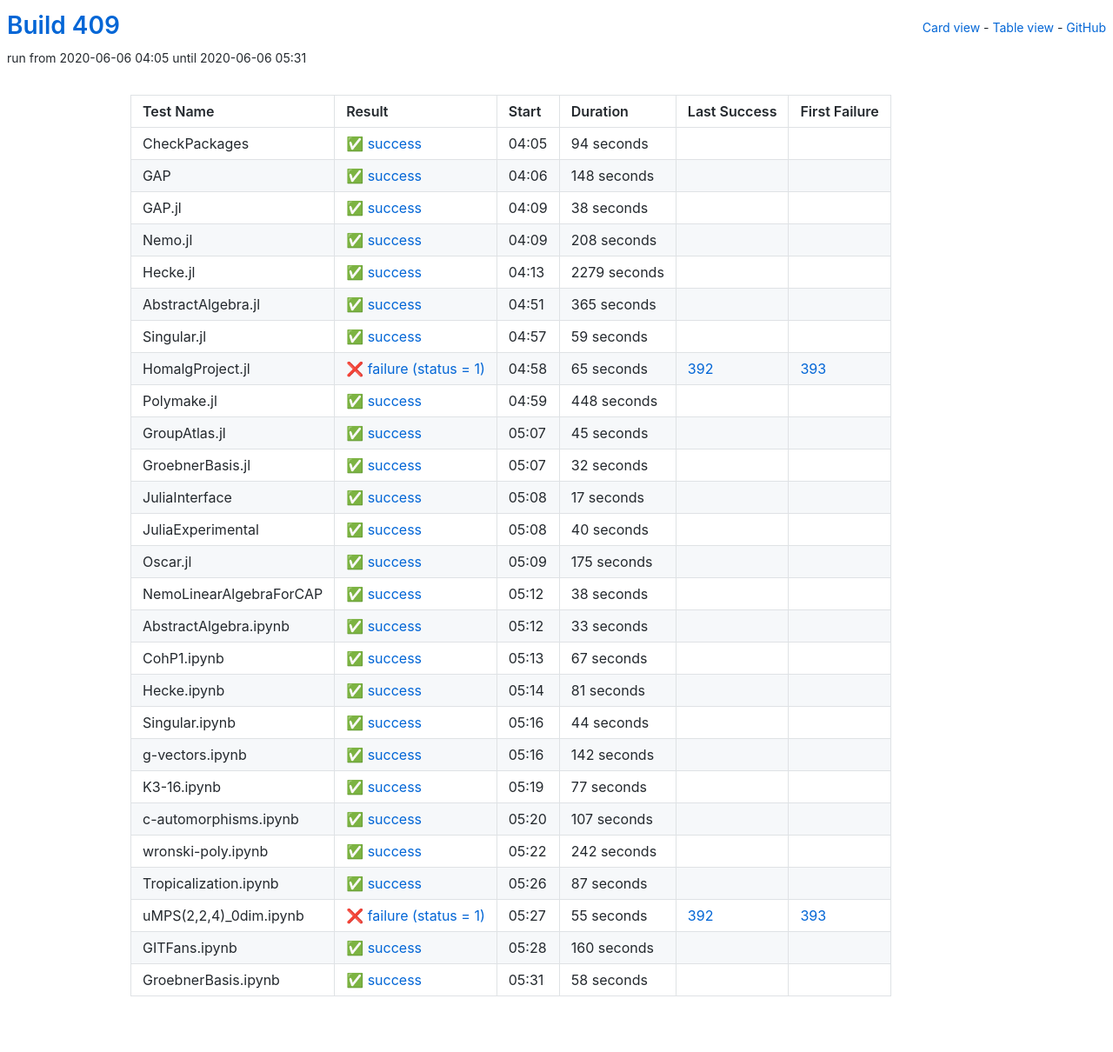
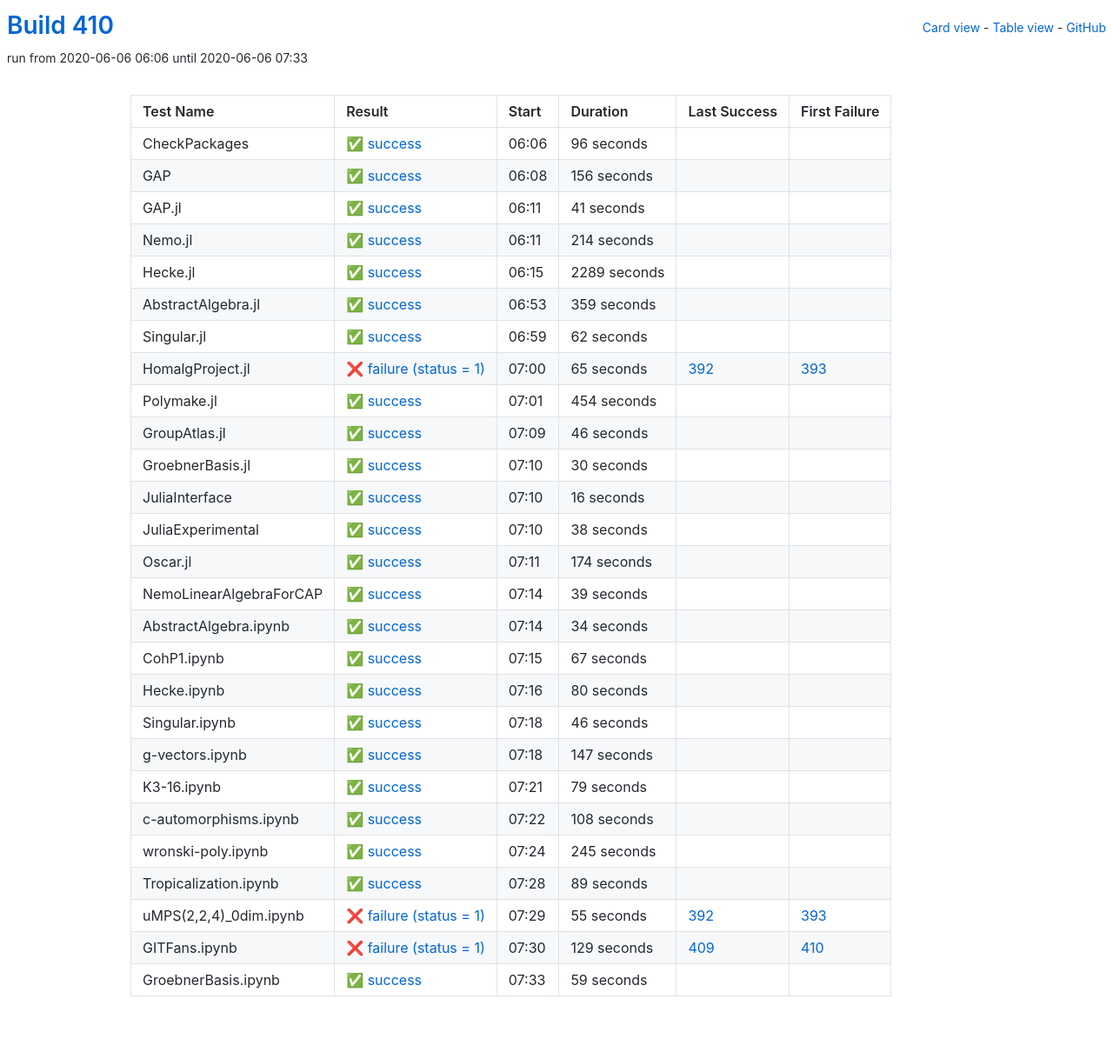
Before and after one commit to oscar-system/oscar-ci-status-1.4, a Jekyll site: the page built from table.html, in a window 1280 px wide. Shown: the whole page at 87% size. Built offline with Jekyll 4.4.1, drawn with Linux system fonts in a browser that asks for light colours.

Commit message:
Build 410

```diff
--- a/_data/ci.yml
+++ b/_data/ci.yml
@@ -1,89 +1,89 @@
-build: 409
-build_url: https://oscarci.mathematik.uni-kl.de/job/oscar-julia-1.4/409/
+build: 410
+build_url: https://oscarci.mathematik.uni-kl.de/job/oscar-julia-1.4/410/
 job: oscar-julia-1.4
 tests:
-- duration: 94
+- duration: 96
   exitcode: 0
   first_failure: false
   first_failure_url: null
   id: checkpackages
   last_success: false
   last_success_url: null
-  log: https://oscarci.mathematik.uni-kl.de/job/oscar-julia-1.4/409/artifact/logs/build-409/CheckPackages.log
+  log: https://oscarci.mathematik.uni-kl.de/job/oscar-julia-1.4/410/artifact/logs/build-410/CheckPackages.log
   name: CheckPackages
-  start: 2020-06-06 04:05
+  start: 2020-06-06 06:06
   status: success
   success: true
-- duration: 148
+- duration: 156
   exitcode: 0
   first_failure: false
   first_failure_url: null
   id: gap
   last_success: false
   last_success_url: null
-  log: https://oscarci.mathematik.uni-kl.de/job/oscar-julia-1.4/409/artifact/logs/build-409/GAP.log
+  log: https://oscarci.mathematik.uni-kl.de/job/oscar-julia-1.4/410/artifact/logs/build-410/GAP.log
   name: GAP
-  start: 2020-06-06 04:06
+  start: 2020-06-06 06:08
   status: success
   success: true
-- duration: 38
+- duration: 41
   exitcode: 0
   first_failure: false
   first_failure_url: null
   id: gap-jl
   last_success: false
   last_success_url: null
-  log: https://oscarci.mathematik.uni-kl.de/job/oscar-julia-1.4/409/artifact/logs/build-409/GAP.jl.log
+  log: https://oscarci.mathematik.uni-kl.de/job/oscar-julia-1.4/410/artifact/logs/build-410/GAP.jl.log
   name: GAP.jl
-  start: 2020-06-06 04:09
+  start: 2020-06-06 06:11
   status: success
   success: true
-- duration: 208
+- duration: 214
   exitcode: 0
   first_failure: false
   first_failure_url: null
   id: nemo-jl
   last_success: false
   last_success_url: null
-  log: https://oscarci.mathematik.uni-kl.de/job/oscar-julia-1.4/409/artifact/logs/build-409/Nemo.jl.log
+  log: https://oscarci.mathematik.uni-kl.de/job/oscar-julia-1.4/410/artifact/logs/build-410/Nemo.jl.log
   name: Nemo.jl
-  start: 2020-06-06 04:09
+  start: 2020-06-06 06:11
   status: success
   success: true
-- duration: 2279
+- duration: 2289
   exitcode: 0
   first_failure: false
   first_failure_url: null
   id: hecke-jl
   last_success: false
   last_success_url: null
-  log: https://oscarci.mathematik.uni-kl.de/job/oscar-julia-1.4/409/artifact/logs/build-409/Hecke.jl.log
+  log: https://oscarci.mathematik.uni-kl.de/job/oscar-julia-1.4/410/artifact/logs/build-410/Hecke.jl.log
   name: Hecke.jl
-  start: 2020-06-06 04:13
+  start: 2020-06-06 06:15
   status: success
   success: true
-- duration: 365
+- duration: 359
   exitcode: 0
   first_failure: false
   first_failure_url: null
   id: abstractalgebra-jl
   last_success: false
   last_success_url: null
-  log: https://oscarci.mathematik.uni-kl.de/job/oscar-julia-1.4/409/artifact/logs/build-409/AbstractAlgebra.jl.log
+  log: https://oscarci.mathematik.uni-kl.de/job/oscar-julia-1.4/410/artifact/logs/build-410/AbstractAlgebra.jl.log
   name: AbstractAlgebra.jl
-  start: 2020-06-06 04:51
+  start: 2020-06-06 06:53
   status: success
   success: true
-- duration: 59
+- duration: 62
   exitcode: 0
   first_failure: false
   first_failure_url: null
   id: singular-jl
   last_success: false
   last_success_url: null
-  log: https://oscarci.mathematik.uni-kl.de/job/oscar-julia-1.4/409/artifact/logs/build-409/Singular.jl.log
+  log: https://oscarci.mathematik.uni-kl.de/job/oscar-julia-1.4/410/artifact/logs/build-410/Singular.jl.log
   name: Singular.jl
-  start: 2020-06-06 04:57
+  start: 2020-06-06 06:59
   status: success
   success: true
 - duration: 65
@@ -93,105 +93,105 @@ tests:
   id: homalgproject-jl
   last_success: 392
   last_success_url: https://oscarci.mathematik.uni-kl.de/job/oscar-julia-1.4/392/
-  log: https://oscarci.mathematik.uni-kl.de/job/oscar-julia-1.4/409/artifact/logs/build-409/HomalgProject.jl.log
+  log: https://oscarci.mathematik.uni-kl.de/job/oscar-julia-1.4/410/artifact/logs/build-410/HomalgProject.jl.log
   name: HomalgProject.jl
-  start: 2020-06-06 04:58
+  start: 2020-06-06 07:00
   status: failure
   success: false
-- duration: 448
+- duration: 454
   exitcode: 0
   first_failure: false
   first_failure_url: null
   id: polymake-jl
   last_success: false
   last_success_url: null
-  log: https://oscarci.mathematik.uni-kl.de/job/oscar-julia-1.4/409/artifact/logs/build-409/Polymake.jl.log
+  log: https://oscarci.mathematik.uni-kl.de/job/oscar-julia-1.4/410/artifact/logs/build-410/Polymake.jl.log
   name: Polymake.jl
-  start: 2020-06-06 04:59
+  start: 2020-06-06 07:01
   status: success
   success: true
-- duration: 45
+- duration: 46
   exitcode: 0
   first_failure: false
   first_failure_url: null
   id: groupatlas-jl
   last_success: false
   last_success_url: null
-  log: https://oscarci.mathematik.uni-kl.de/job/oscar-julia-1.4/409/artifact/logs/build-409/GroupAtlas.jl.log
+  log: https://oscarci.mathematik.uni-kl.de/job/oscar-julia-1.4/410/artifact/logs/build-410/GroupAtlas.jl.log
   name: GroupAtlas.jl
-  start: 2020-06-06 05:07
+  start: 2020-06-06 07:09
   status: success
   success: true
-- duration: 32
+- duration: 30
   exitcode: 0
   first_failure: false
   first_failure_url: null
   id: groebnerbasis-jl
   last_success: false
   last_success_url: null
-  log: https://oscarci.mathematik.uni-kl.de/job/oscar-julia-1.4/409/artifact/logs/build-409/GroebnerBasis.jl.log
+  log: https://oscarci.mathematik.uni-kl.de/job/oscar-julia-1.4/410/artifact/logs/build-410/GroebnerBasis.jl.log
   name: GroebnerBasis.jl
-  start: 2020-06-06 05:07
+  start: 2020-06-06 07:10
   status: success
   success: true
-- duration: 17
+- duration: 16
   exitcode: 0
   first_failure: false
   first_failure_url: null
   id: juliainterface
   last_success: false
   last_success_url: null
-  log: https://oscarci.mathematik.uni-kl.de/job/oscar-julia-1.4/409/artifact/logs/build-409/JuliaInterface.log
+  log: https://oscarci.mathematik.uni-kl.de/job/oscar-julia-1.4/410/artifact/logs/build-410/JuliaInterface.log
   name: JuliaInterface
-  start: 2020-06-06 05:08
+  start: 2020-06-06 07:10
   status: success
   success: true
-- duration: 40
+- duration: 38
   exitcode: 0
   first_failure: false
   first_failure_url: null
   id: juliaexperimental
   last_success: false
   last_success_url: null
-  log: https://oscarci.mathematik.uni-kl.de/job/oscar-julia-1.4/409/artifact/logs/build-409/JuliaExperimental.log
+  log: https://oscarci.mathematik.uni-kl.de/job/oscar-julia-1.4/410/artifact/logs/build-410/JuliaExperimental.log
   name: JuliaExperimental
-  start: 2020-06-06 05:08
+  start: 2020-06-06 07:10
   status: success
   success: true
-- duration: 175
+- duration: 174
   exitcode: 0
   first_failure: false
   first_failure_url: null
   id: oscar-jl
   last_success: false
   last_success_url: null
-  log: https://oscarci.mathematik.uni-kl.de/job/oscar-julia-1.4/409/artifact/logs/build-409/Oscar.jl.log
+  log: https://oscarci.mathematik.uni-kl.de/job/oscar-julia-1.4/410/artifact/logs/build-410/Oscar.jl.log
   name: Oscar.jl
-  start: 2020-06-06 05:09
+  start: 2020-06-06 07:11
   status: success
   success: true
-- duration: 38
+- duration: 39
   exitcode: 0
   first_failure: false
   first_failure_url: null
   id: nemolinearalgebraforcap
   last_success: false
   last_success_url: null
-  log: https://oscarci.mathematik.uni-kl.de/job/oscar-julia-1.4/409/artifact/logs/build-409/NemoLinearAlgebraForCAP.log
+  log: https://oscarci.mathematik.uni-kl.de/job/oscar-julia-1.4/410/artifact/logs/build-410/NemoLinearAlgebraForCAP.log
   name: NemoLinearAlgebraForCAP
-  start: 2020-06-06 05:12
+  start: 2020-06-06 07:14
   status: success
   success: true
-- duration: 33
+- duration: 34
   exitcode: 0
   first_failure: false
   first_failure_url: null
   id: abstractalgebra-ipynb
   last_success: false
   last_success_url: null
-  log: https://oscarci.mathematik.uni-kl.de/job/oscar-julia-1.4/409/artifact/logs/build-409/AbstractAlgebra.ipynb.log
+  log: https://oscarci.mathematik.uni-kl.de/job/oscar-julia-1.4/410/artifact/logs/build-410/AbstractAlgebra.ipynb.log
   name: AbstractAlgebra.ipynb
-  start: 2020-06-06 05:12
+  start: 2020-06-06 07:14
   status: success
   success: true
 - duration: 67
@@ -201,93 +201,93 @@ tests:
   id: cohp1-ipynb
   last_success: false
   last_success_url: null
-  log: https://oscarci.mathematik.uni-kl.de/job/oscar-julia-1.4/409/artifact/logs/build-409/CohP1.ipynb.log
+  log: https://oscarci.mathematik.uni-kl.de/job/oscar-julia-1.4/410/artifact/logs/build-410/CohP1.ipynb.log
   name: CohP1.ipynb
-  start: 2020-06-06 05:13
+  start: 2020-06-06 07:15
   status: success
   success: true
-- duration: 81
+- duration: 80
   exitcode: 0
   first_failure: false
   first_failure_url: null
   id: hecke-ipynb
   last_success: false
   last_success_url: null
-  log: https://oscarci.mathematik.uni-kl.de/job/oscar-julia-1.4/409/artifact/logs/build-409/Hecke.ipynb.log
+  log: https://oscarci.mathematik.uni-kl.de/job/oscar-julia-1.4/410/artifact/logs/build-410/Hecke.ipynb.log
   name: Hecke.ipynb
-  start: 2020-06-06 05:14
+  start: 2020-06-06 07:16
   status: success
   success: true
-- duration: 44
+- duration: 46
   exitcode: 0
   first_failure: false
   first_failure_url: null
   id: singular-ipynb
   last_success: false
   last_success_url: null
-  log: https://oscarci.mathematik.uni-kl.de/job/oscar-julia-1.4/409/artifact/logs/build-409/Singular.ipynb.log
+  log: https://oscarci.mathematik.uni-kl.de/job/oscar-julia-1.4/410/artifact/logs/build-410/Singular.ipynb.log
   name: Singular.ipynb
-  start: 2020-06-06 05:16
+  start: 2020-06-06 07:18
   status: success
   success: true
-- duration: 142
+- duration: 147
   exitcode: 0
   first_failure: false
   first_failure_url: null
   id: g-vectors-ipynb
   last_success: false
   last_success_url: null
-  log: https://oscarci.mathematik.uni-kl.de/job/oscar-julia-1.4/409/artifact/logs/build-409/g-vectors.ipynb.log
+  log: https://oscarci.mathematik.uni-kl.de/job/oscar-julia-1.4/410/artifact/logs/build-410/g-vectors.ipynb.log
   name: g-vectors.ipynb
-  start: 2020-06-06 05:16
+  start: 2020-06-06 07:18
   status: success
   success: true
-- duration: 77
+- duration: 79
   exitcode: 0
   first_failure: false
   first_failure_url: null
   id: k3-16-ipynb
   last_success: false
   last_success_url: null
-  log: https://oscarci.mathematik.uni-kl.de/job/oscar-julia-1.4/409/artifact/logs/build-409/K3-16.ipynb.log
+  log: https://oscarci.mathematik.uni-kl.de/job/oscar-julia-1.4/410/artifact/logs/build-410/K3-16.ipynb.log
   name: K3-16.ipynb
-  start: 2020-06-06 05:19
+  start: 2020-06-06 07:21
   status: success
   success: true
-- duration: 107
+- duration: 108
   exitcode: 0
   first_failure: false
   first_failure_url: null
   id: c-automorphisms-ipynb
   last_success: false
   last_success_url: null
-  log: https://oscarci.mathematik.uni-kl.de/job/oscar-julia-1.4/409/artifact/logs/build-409/c-automorphisms.ipynb.log
+  log: https://oscarci.mathematik.uni-kl.de/job/oscar-julia-1.4/410/artifact/logs/build-410/c-automorphisms.ipynb.log
   name: c-automorphisms.ipynb
-  start: 2020-06-06 05:20
+  start: 2020-06-06 07:22
   status: success
   success: true
-- duration: 242
+- duration: 245
   exitcode: 0
   first_failure: false
   first_failure_url: null
   id: wronski-poly-ipynb
   last_success: false
   last_success_url: null
-  log: https://oscarci.mathematik.uni-kl.de/job/oscar-julia-1.4/409/artifact/logs/build-409/wronski-poly.ipynb.log
+  log: https://oscarci.mathematik.uni-kl.de/job/oscar-julia-1.4/410/artifact/logs/build-410/wronski-poly.ipynb.log
   name: wronski-poly.ipynb
-  start: 2020-06-06 05:22
+  start: 2020-06-06 07:24
   status: success
   success: true
-- duration: 87
+- duration: 89
   exitcode: 0
   first_failure: false
   first_failure_url: null
   id: tropicalization-ipynb
   last_success: false
   last_success_url: null
-  log: https://oscarci.mathematik.uni-kl.de/job/oscar-julia-1.4/409/artifact/logs/build-409/Tropicalization.ipynb.log
+  log: https://oscarci.mathematik.uni-kl.de/job/oscar-julia-1.4/410/artifact/logs/build-410/Tropicalization.ipynb.log
   name: Tropicalization.ipynb
-  start: 2020-06-06 05:26
+  start: 2020-06-06 07:28
   status: success
   success: true
 - duration: 55
@@ -297,32 +297,32 @@ tests:
   id: umps-2-2-4-0dim-ipynb
   last_success: 392
   last_success_url: https://oscarci.mathematik.uni-kl.de/job/oscar-julia-1.4/392/
-  log: https://oscarci.mathematik.uni-kl.de/job/oscar-julia-1.4/409/artifact/logs/build-409/uMPS-2-2-4-_0dim.ipynb.log
+  log: https://oscarci.mathematik.uni-kl.de/job/oscar-julia-1.4/410/artifact/logs/build-410/uMPS-2-2-4-_0dim.ipynb.log
   name: uMPS(2,2,4)_0dim.ipynb
-  start: 2020-06-06 05:27
+  start: 2020-06-06 07:29
   status: failure
   success: false
-- duration: 160
-  exitcode: 0
-  first_failure: false
-  first_failure_url: null
+- duration: 129
+  exitcode: 1
+  first_failure: 410
+  first_failure_url: https://oscarci.mathematik.uni-kl.de/job/oscar-julia-1.4/410/
   id: gitfans-ipynb
-  last_success: false
-  last_success_url: null
-  log: https://oscarci.mathematik.uni-kl.de/job/oscar-julia-1.4/409/artifact/logs/build-409/GITFans.ipynb.log
+  last_success: 409
+  last_success_url: https://oscarci.mathematik.uni-kl.de/job/oscar-julia-1.4/409/
+  log: https://oscarci.mathematik.uni-kl.de/job/oscar-julia-1.4/410/artifact/logs/build-410/GITFans.ipynb.log
   name: GITFans.ipynb
-  start: 2020-06-06 05:28
-  status: success
-  success: true
-- duration: 58
+  start: 2020-06-06 07:30
+  status: failure
+  success: false
+- duration: 59
   exitcode: 0
   first_failure: false
   first_failure_url: null
   id: groebnerbasis-ipynb
   last_success: false
   last_success_url: null
-  log: https://oscarci.mathematik.uni-kl.de/job/oscar-julia-1.4/409/artifact/logs/build-409/GroebnerBasis.ipynb.log
+  log: https://oscarci.mathematik.uni-kl.de/job/oscar-julia-1.4/410/artifact/logs/build-410/GroebnerBasis.ipynb.log
   name: GroebnerBasis.ipynb
-  start: 2020-06-06 05:31
+  start: 2020-06-06 07:33
   status: success
   success: true
```
Also changed, not shown: README.md.
